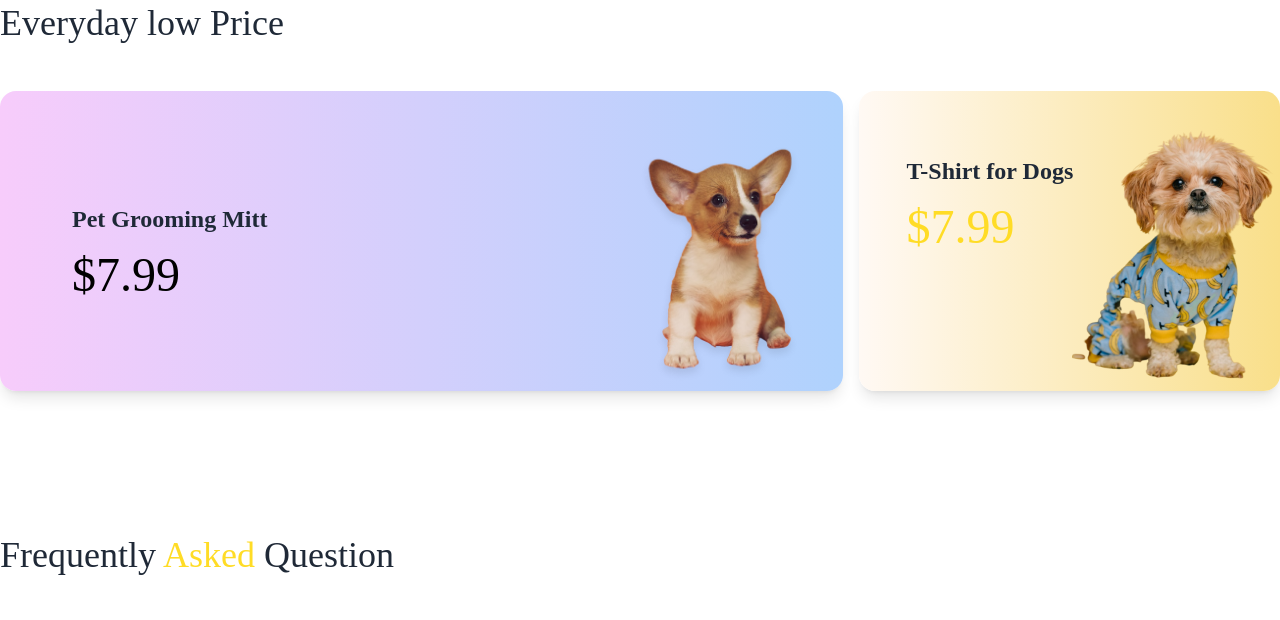
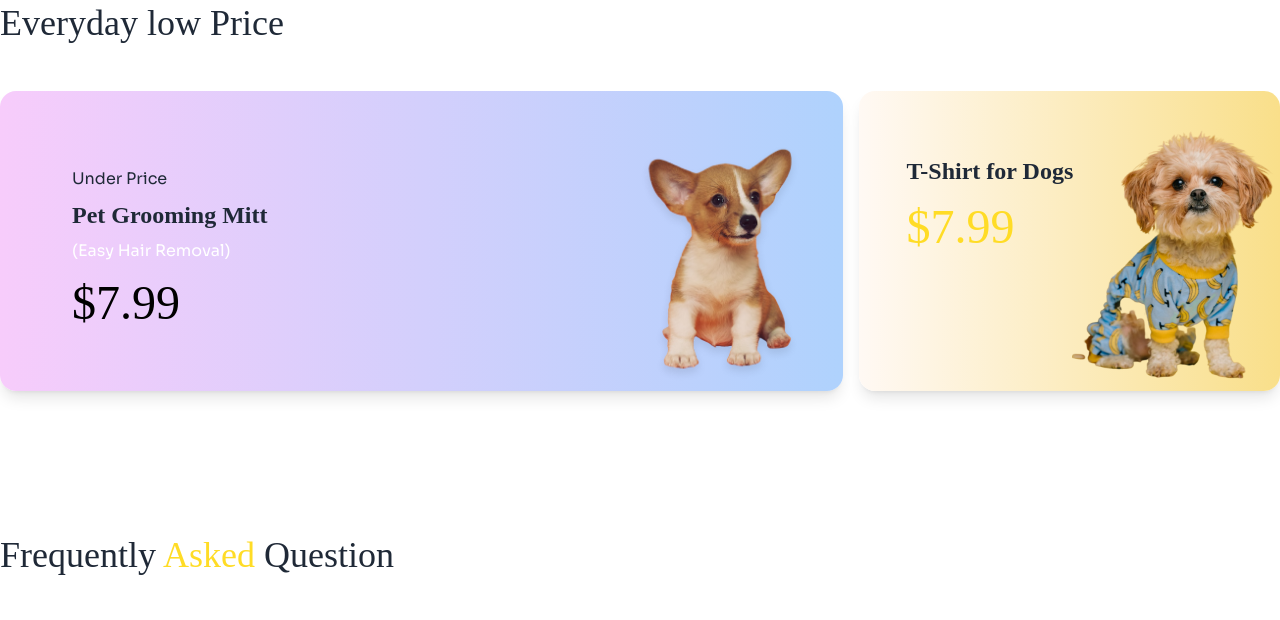
Before and after one commit to alrafi5672/assignment-3, a plain HTML site: page index.html in a window 1280 px wide. Shown: the part 2347-2967 px from the top of the page. Drawn offline with nearby package versions, Linux system fonts and the light colour scheme; a web font is replaced by a local one.

Commit message:
final commit

```diff
--- a/index.html
+++ b/index.html
@@ -378,8 +378,10 @@
         <div class="flex flex-col gap-4 lg:flex-row">
           <!-- card-1 -->
           <div class="relative card bg-gradient-to-r from-[#F7CCFB] to-[#AFD2FD] lg:pl-8 pt-2 h-[330px] lg:h-[300px] lg:pt-12 lg:w-4/6 shadow-lg">
-            <div class="card-body flex-grow-0 lg:px-10 lg:py-16">
+            <div class="card-body flex-grow-0 lg:px-10 lg:py-7">
+              <p class="hidden lg:flex">Under Price</p>
               <h2 class="card-title font-adlam text-xl lg:text-2xl">Pet Grooming Mitt</h2>
+              <p class="hidden lg:flex lg:text-white">(Easy Hair Removal)</p>
               <p class="font-adlam my-1 lg:my-2 text-white lg:text-black text-4xl lg:text-5xl">$7.99</p>
             </div>
             <figure>
```
